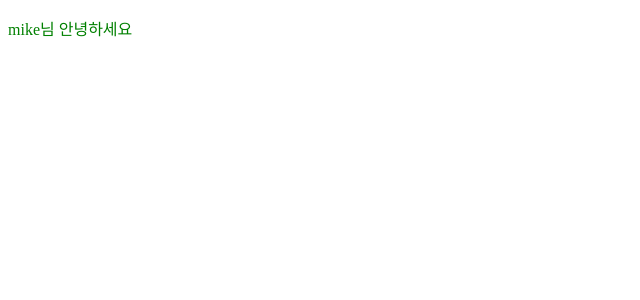
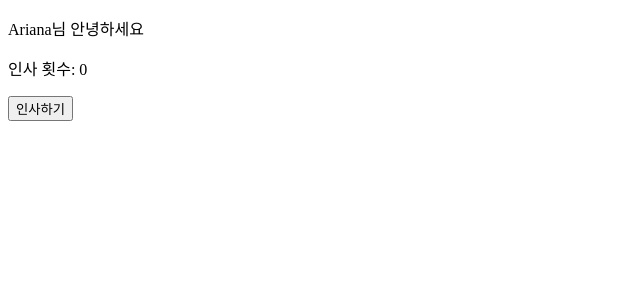
Before and after one commit to duyankim/react_learning, a React (Create React App) app: page / in a window 1280 px wide. Shown: the top 300 px of the page, without its empty margins (0-640 px from the left). Built offline with nearby package versions, Linux system fonts and the light colour scheme.

Commit message:
하위 컴포넌트에서 콘텍스트 데이터 수정하기

```diff
--- a/src/App.js
+++ b/src/App.js
@@ -1,17 +1,18 @@
 import Profile from "./Profile";
 import React, { useState } from "react";
 
-export const UserContext = React.createContext("");
-export const ThemeContext = React.createContext("dark");
+export const UserContext = React.createContext({ username: "", helloCount: 0 });
+export const SetUserContext = React.createContext(() => {});
 
 function App() {
+  const [user, setUser] = useState({ username: "Ariana", helloCount: 0 });
   return (
     <div>
-      <ThemeContext.Provider value="light">
-        <UserContext.Provider value="mike">
+      <SetUserContext.Provider value={setUser}>
+        <UserContext.Provider value={user}>
           <Profile />
         </UserContext.Provider>
-      </ThemeContext.Provider>
+      </SetUserContext.Provider>
     </div>
   );
 }
--- a/src/Greeting.js
+++ b/src/Greeting.js
@@ -1,19 +1,27 @@
 import React from "react";
-import { UserContext, ThemeContext } from "./App";
+import { UserContext, SetUserContext } from "./App";
 
 function Greeting() {
   return (
-    <ThemeContext.Consumer>
-      {(theme) => (
+    <SetUserContext.Consumer>
+      {(setUser) => (
         <UserContext.Consumer>
-          {(username) => (
-            <p
-              style={{ color: theme === "dark" ? "gray" : "green" }}
-            >{`${username}님 안녕하세요`}</p>
+          {({ username, helloCount }) => (
+            <>
+              <p>{`${username}님 안녕하세요`}</p>
+              <p>{`인사 횟수: ${helloCount}`}</p>
+              <button
+                onClick={() =>
+                  setUser({ username, helloCount: helloCount + 1 })
+                }
+              >
+                인사하기
+              </button>
+            </>
           )}
         </UserContext.Consumer>
       )}
-    </ThemeContext.Consumer>
+    </SetUserContext.Consumer>
   );
 }
 
```
